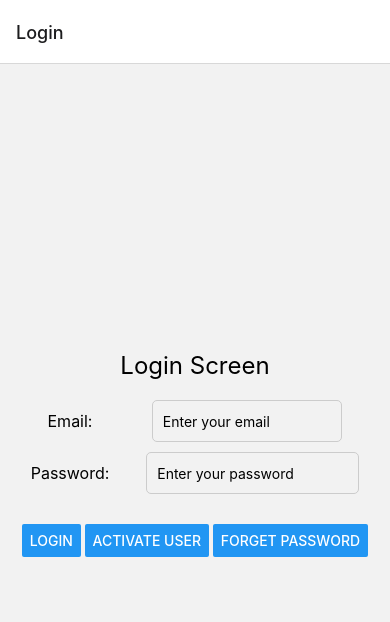
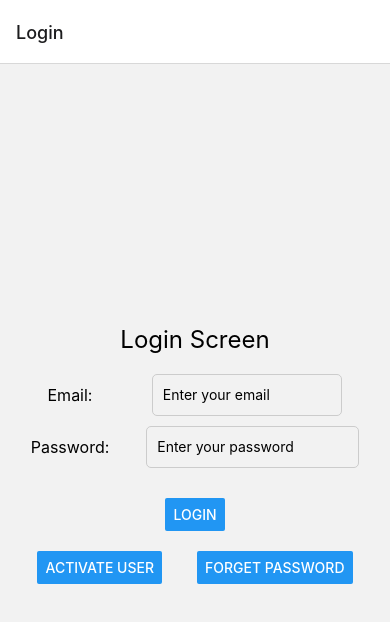
Before and after one commit to MuammmerTarhan/InternshipApp2, a React Native app: screen /Login in a window 390 px wide. Shown: the top 622 px of the page. Built offline with nearby package versions, Linux system fonts and the light colour scheme.

Commit message:
30.07.23

```diff
--- a/src/screens/LoginScreen.tsx
+++ b/src/screens/LoginScreen.tsx
@@ -74,6 +74,8 @@ const LoginScreen: React.FC = () => {
       </View>
       <View style={globalStyles.buttonsContainer}>
         <Button title="Login" onPress={handleLogin} />
+      </View>
+      <View style={globalStyles.buttonsContainer}>
         <Button title="Activate User" onPress={handleActivateUser} />
         <Button title="Forget Password" onPress={handleForgetPassword} />
       </View>
```
Also changed, not shown: 2 other files (tests, documents, lock files or other folders).
